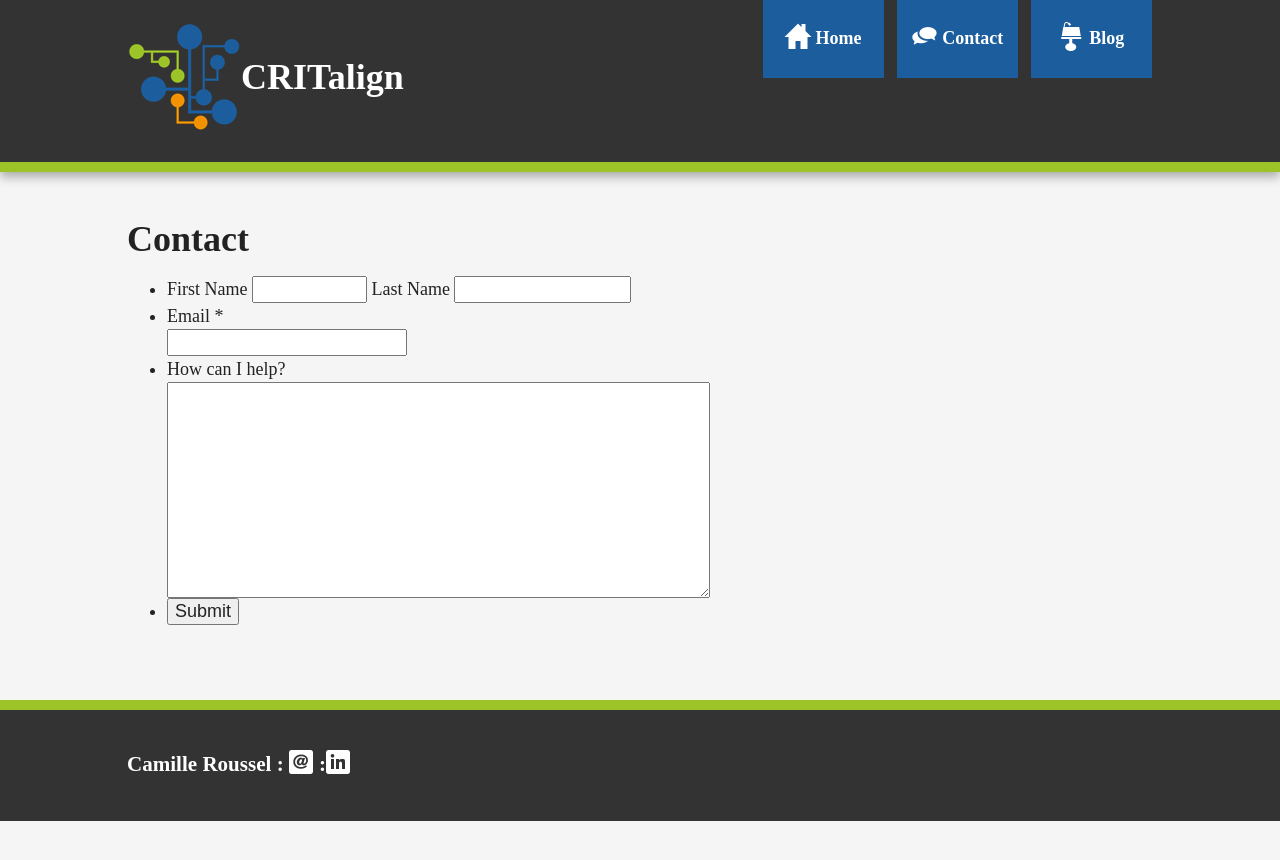
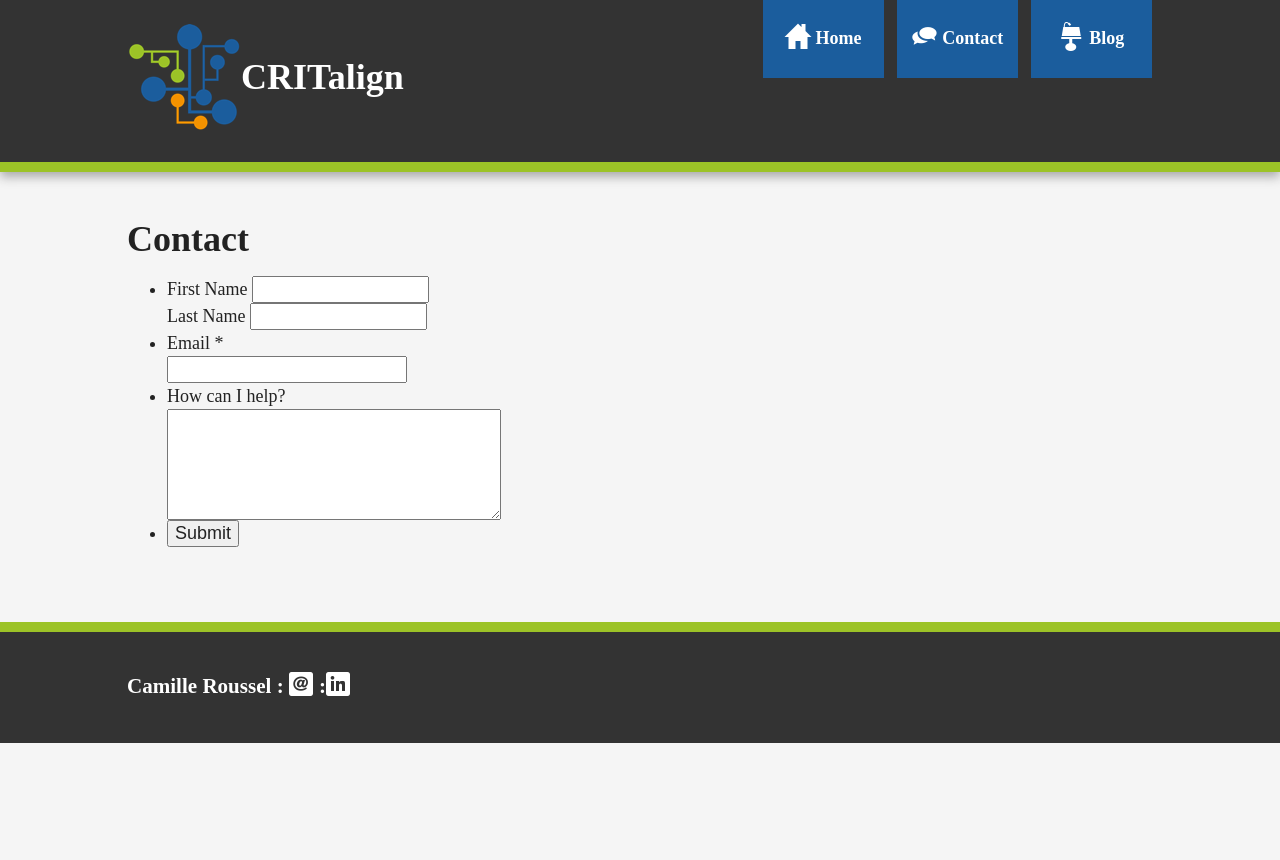
Before and after one commit to critalign/critalign.github.io, a Jekyll site: the page built from contact.html, in a window 1280 px wide. Shown: the top 860 px of the page. Built offline with Jekyll 4.4.1, drawn with Linux system fonts in a browser that asks for light colours; nearby versions of some CDN libraries; some web fonts are replaced.

Commit message:
modified contact to fit smartphone screen

```diff
--- a/contact.html
+++ b/contact.html
@@ -19,11 +19,12 @@
 
 <ul>
 
-<li id="foli9" class="notranslate      ">
+<li id="foli9">
 <span>
 <label for="Field9">First Name</label>
-<input id="Field9" name="Field9" type="text" class="field text fn" value="" size="8" tabindex="1" />
+<input id="Field9" name="Field9" type="text" class="field text fn" value="" size="14" tabindex="1"/>
 </span>
+<br/>
 <span>
 <label for="Field10">Last Name</label>
 <input id="Field10" name="Field10" type="text" class="field text ln" value="" size="14" tabindex="2" />
```
Also changed, not shown: other parts of contact.html (+1 -1 lines), 1 other file.
